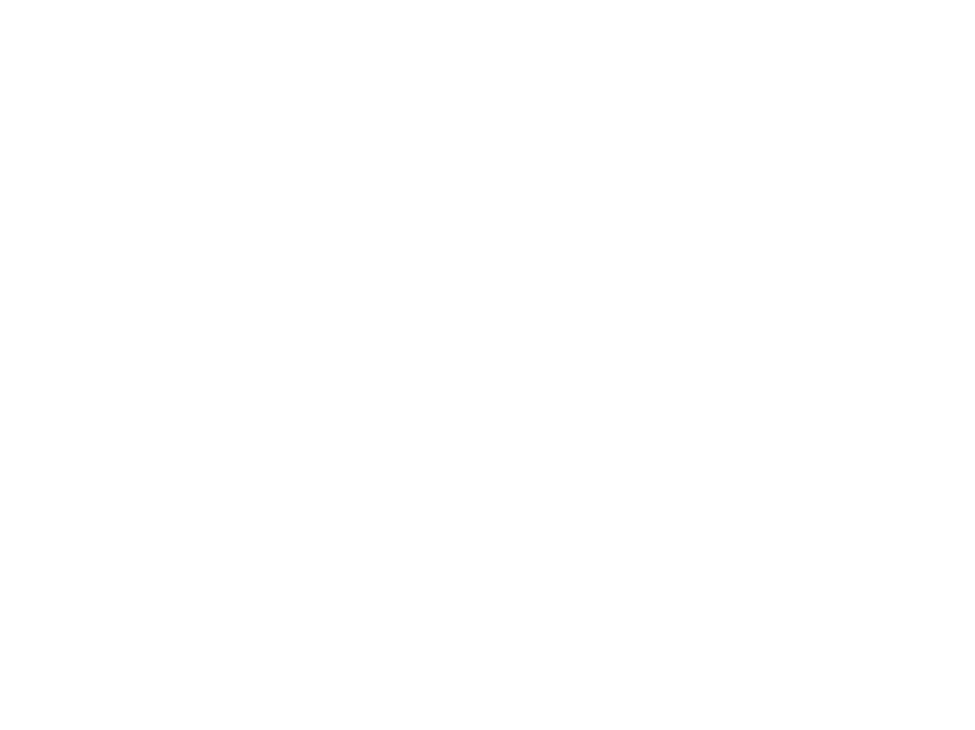
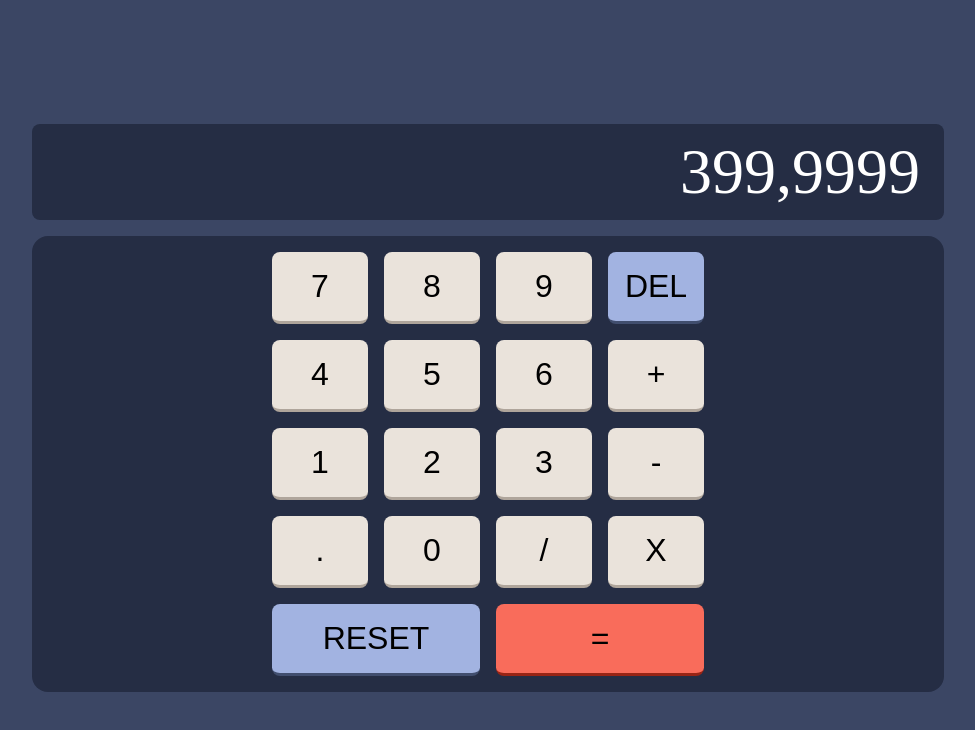
Before and after one commit to Ejdam090/calculator-app, a React (Create React App) app: page / in a window 1280 px wide. Shown: the top 730 px of the page, without its empty margins (152-1127 px from the left). Built offline with nearby package versions, Linux system fonts and the light colour scheme.

Commit message:
design the buttons and display

```diff
--- a/package.json
+++ b/package.json
@@ -10,6 +10,7 @@
     "react-dom": "^18.2.0",
     "react-scripts": "5.0.1",
     "redux": "^4.2.0",
+    "styled-components": "^5.3.5",
     "web-vitals": "^2.1.0"
   },
   "scripts": {
--- a/src/App.js
+++ b/src/App.js
@@ -1,11 +1,36 @@
+import React from 'react';
+import styled from 'styled-components';
+import Buttons from './components/Buttons';
+import Display from './components/Display';
 
 
 function App() {
   return (
-    <div className="App">
+    <Container>
+    <div className='display_wrapper'>
+      <Display />
+      <Buttons />
+    </div>
 
-    </div>
+    </Container>
   );
 }
+const Container = styled.div`
+background-color: #3b4664;
+max-width: 1440px;
+height: 100vh;
+margin: 0 auto;
+display: flex;
+justify-content: center;
+align-items: center;
+  .display_wrapper{
+    width: 100%;
 
+    display: flex;
+    flex-direction: column;
+    justify-content: center;
+    align-items: center;
+  }
+
+`;
 export default App;
--- /dev/null
+++ b/src/components/Buttons.jsx
@@ -0,0 +1,94 @@
+import React from 'react'
+import styled from 'styled-components';
+
+const Buttons = () => {
+  return (
+    <ButtonContainer>
+      <div className='row-1'>
+        <button>7</button>
+        <button>8</button>
+        <button>9</button>
+        <button className='bg-blue'>Del</button>
+      </div>
+      <div className='row-2'>
+        <button>4</button>
+        <button>5</button>
+        <button>6</button>
+        <button>+</button>
+      </div>
+      <div className='row-3'>
+        <button>1</button>
+        <button>2</button>
+        <button>3</button>
+        <button>-</button>
+      </div>
+      <div className='row-4'>
+        <button>.</button>
+        <button>0</button>
+        <button>/</button>
+        <button>x</button>
+      </div>
+      <div className='row-5'>
+        <button className='bg-blue'>Reset</button>
+        <button className='bg-red'>=</button>
+      </div>
+    </ButtonContainer>
+  )
+}
+
+
+const ButtonContainer = styled.div`
+  background-color: #252d44;
+  width: 70%;
+  border-radius: 1rem;
+  padding: .5rem;
+  display: flex;
+  flex-direction: column;
+  justify-content: center;
+  align-items: center;
+  button{
+    text-transform: uppercase;
+    text-align: center;
+    font-size: 2rem;
+    outline: none;
+    border: none;
+    padding: 1rem;
+    margin: .5rem;
+    border-radius: .5rem;
+    background-color: #eae3db;
+    border-bottom: 3px solid #afa59b;
+    cursor: pointer;
+    transition: all .5s ease-in-out;
+    &:hover{
+      background-color: #afa59b;
+      border-bottom: 3px solid #eae3db;
+    }
+  }
+  .bg-blue{
+    background-color: #a2b3e1;
+    border-bottom: 3px solid #414e6e;
+    &:hover{
+      background-color: #414e6e;
+    border-bottom: 3px solid #a2b3e1;
+    }
+  }
+  .bg-red{
+    background-color: #f96c5b;
+    border-bottom: 3px solid #982415;
+    &:hover{
+      background-color: #982415;
+    border-bottom: 3px solid #f96c5b;
+    }
+  }
+  .row-1, .row-2, .row-3, .row-4{
+    button{
+      width: 6rem;
+    }
+  }
+  .row-5{
+      button{
+        width: 13rem;
+      }
+    }
+`;
+export default Buttons
--- /dev/null
+++ b/src/components/Display.jsx
@@ -0,0 +1,31 @@
+import React from 'react'
+import styled from 'styled-components'
+
+const Display = () => {
+  return (
+    <DisplayWrapper>
+      <div className='display-text'>
+        399,9999
+      </div>
+    </DisplayWrapper>
+  )
+}
+
+const DisplayWrapper = styled.div`
+height: 5rem;
+width: 70%;
+border-radius: .5rem;
+padding: .5rem;
+margin: 1rem;
+background-color: #252d44;
+display: flex;
+  justify-content: flex-end;
+  align-items: center;
+.display-text{
+  padding: 1rem;
+  font-size: 4rem;
+  color:white;
+}
+`
+
+export default Display
--- a/src/index.css
+++ b/src/index.css
@@ -1,13 +1,5 @@
-body {
+body{
+  box-sizing: border-box;
   margin: 0;
-  font-family: -apple-system, BlinkMacSystemFont, 'Segoe UI', 'Roboto', 'Oxygen',
-    'Ubuntu', 'Cantarell', 'Fira Sans', 'Droid Sans', 'Helvetica Neue',
-    sans-serif;
-  -webkit-font-smoothing: antialiased;
-  -moz-osx-font-smoothing: grayscale;
+  padding: 0;
 }
-
-code {
-  font-family: source-code-pro, Menlo, Monaco, Consolas, 'Courier New',
-    monospace;
-}
```
Also changed, not shown: 1 other file (tests, documents, lock files or other folders).
